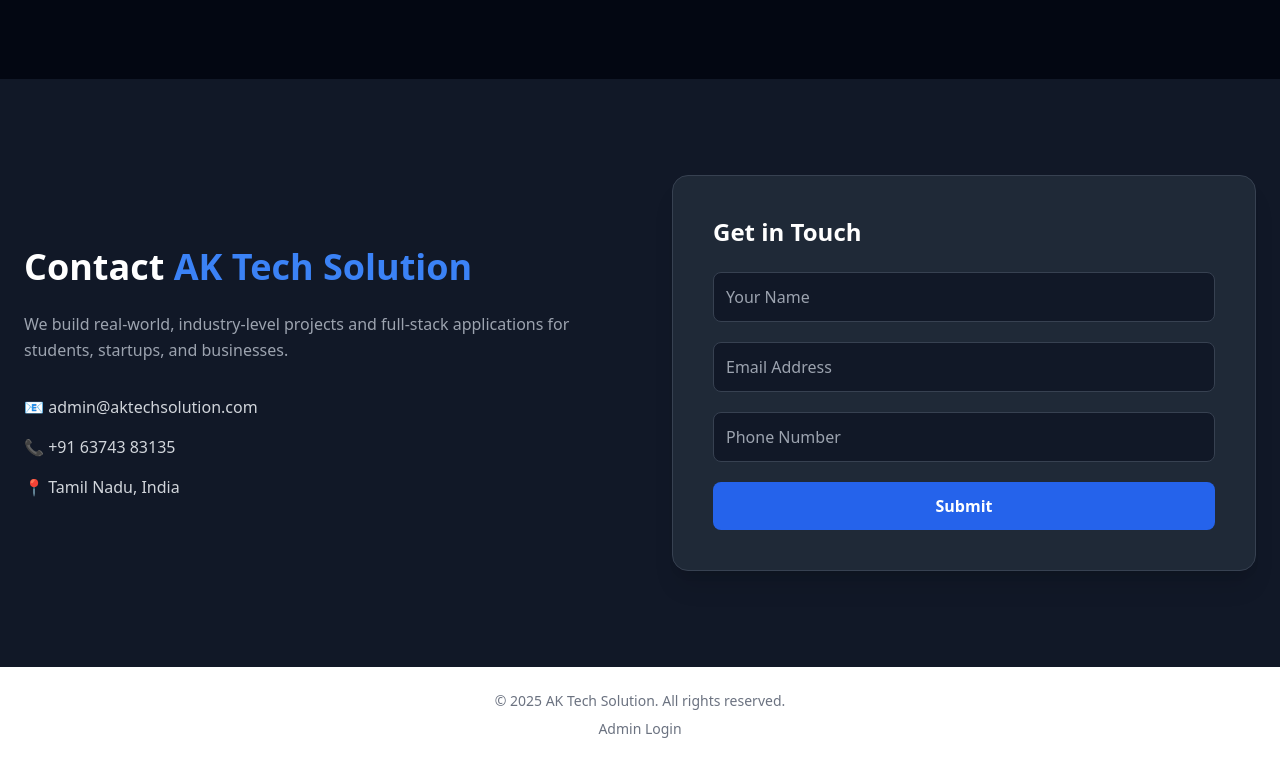
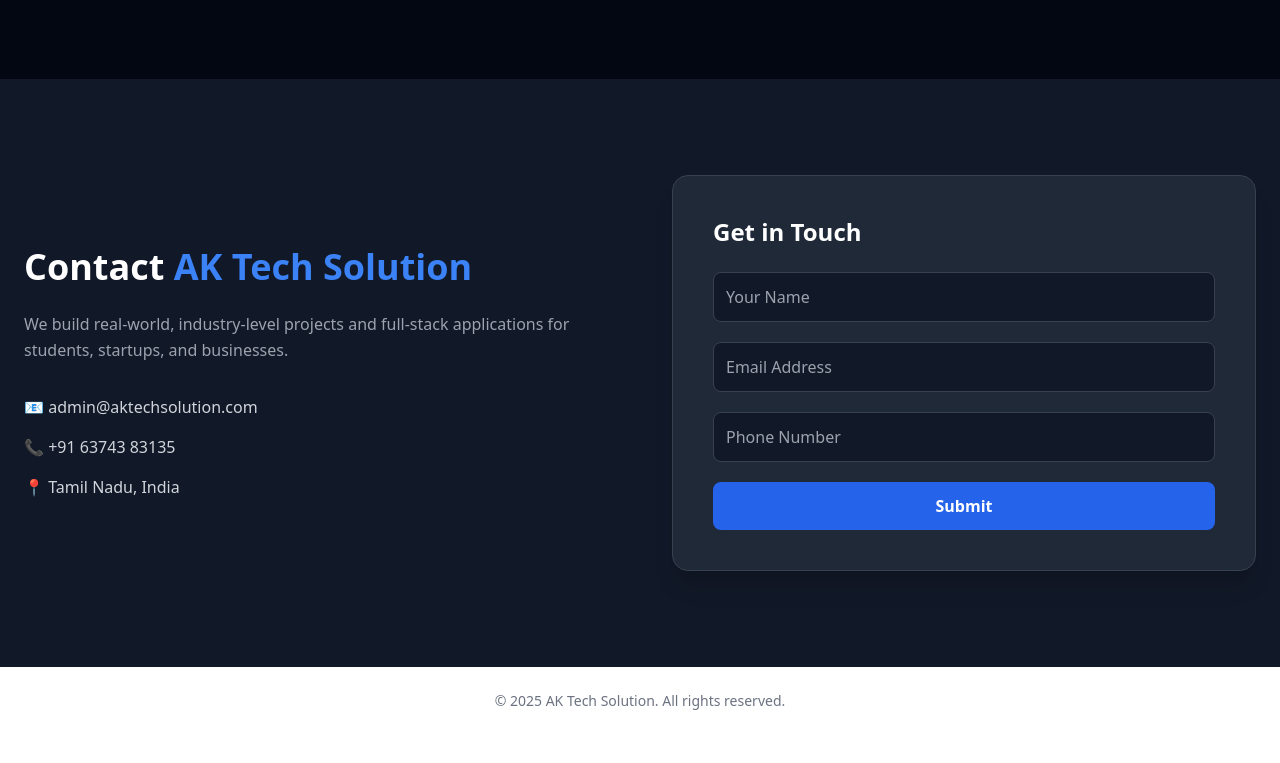
Before and after one commit to Ajith16102001/project-selling, a React (Vite) app in the folder project-selling-frontend/: page / in a window 1280 px wide. Shown: the part 1426-2189 px from the top of the page. Built offline with nearby package versions, Linux system fonts and the light colour scheme.

Commit message:
Update Footer.jsx

```diff
--- a/project-selling-frontend/src/components/Footer.jsx
+++ b/project-selling-frontend/src/components/Footer.jsx
@@ -5,9 +5,7 @@
     <footer className="text-center text-gray-500 py-6 text-sm">
       © 2025 AK Tech Solution. All rights reserved.
       <div className="mt-2">
-        <Link to="/admin/login" className="hover:text-white">
-          Admin Login
-        </Link>
+
       </div>
     </footer>
   );
```
